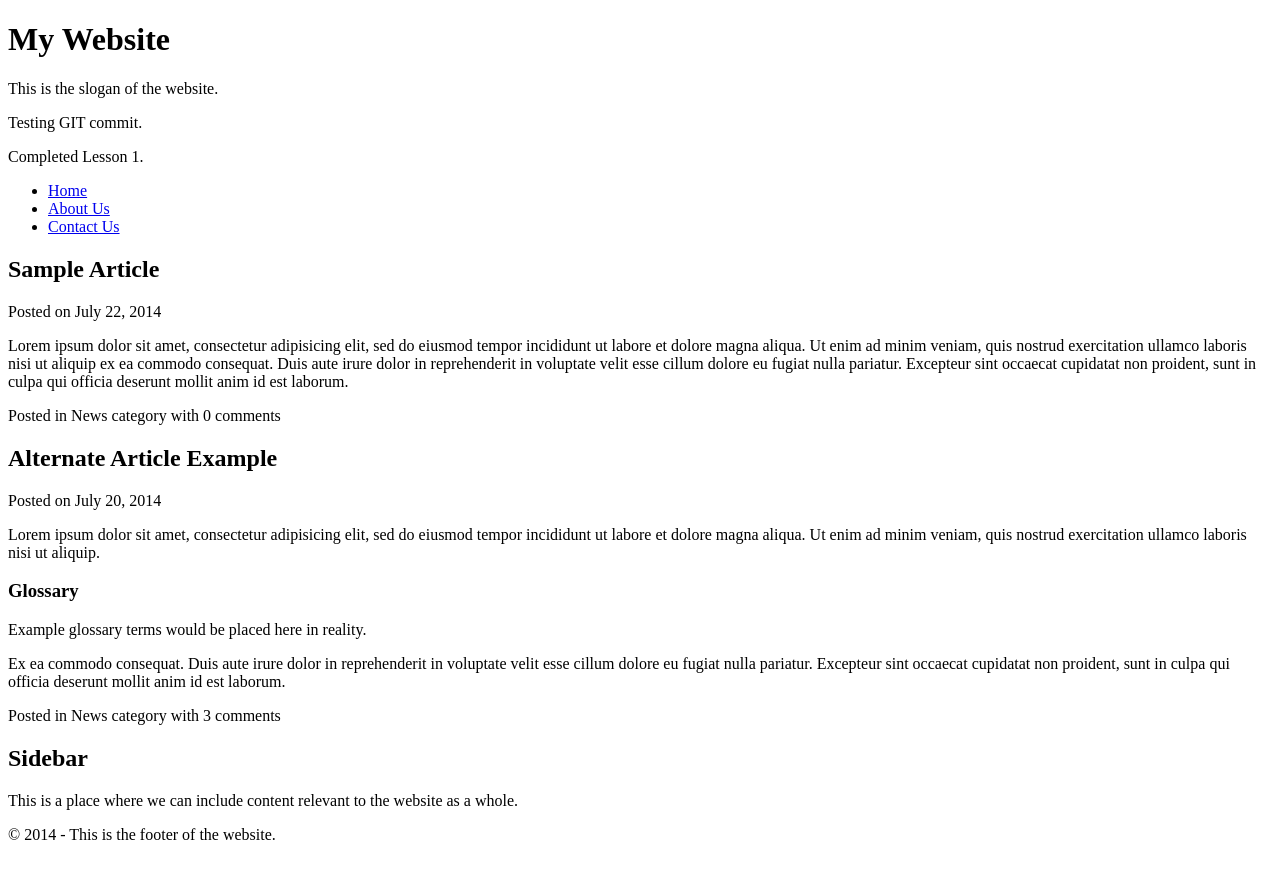
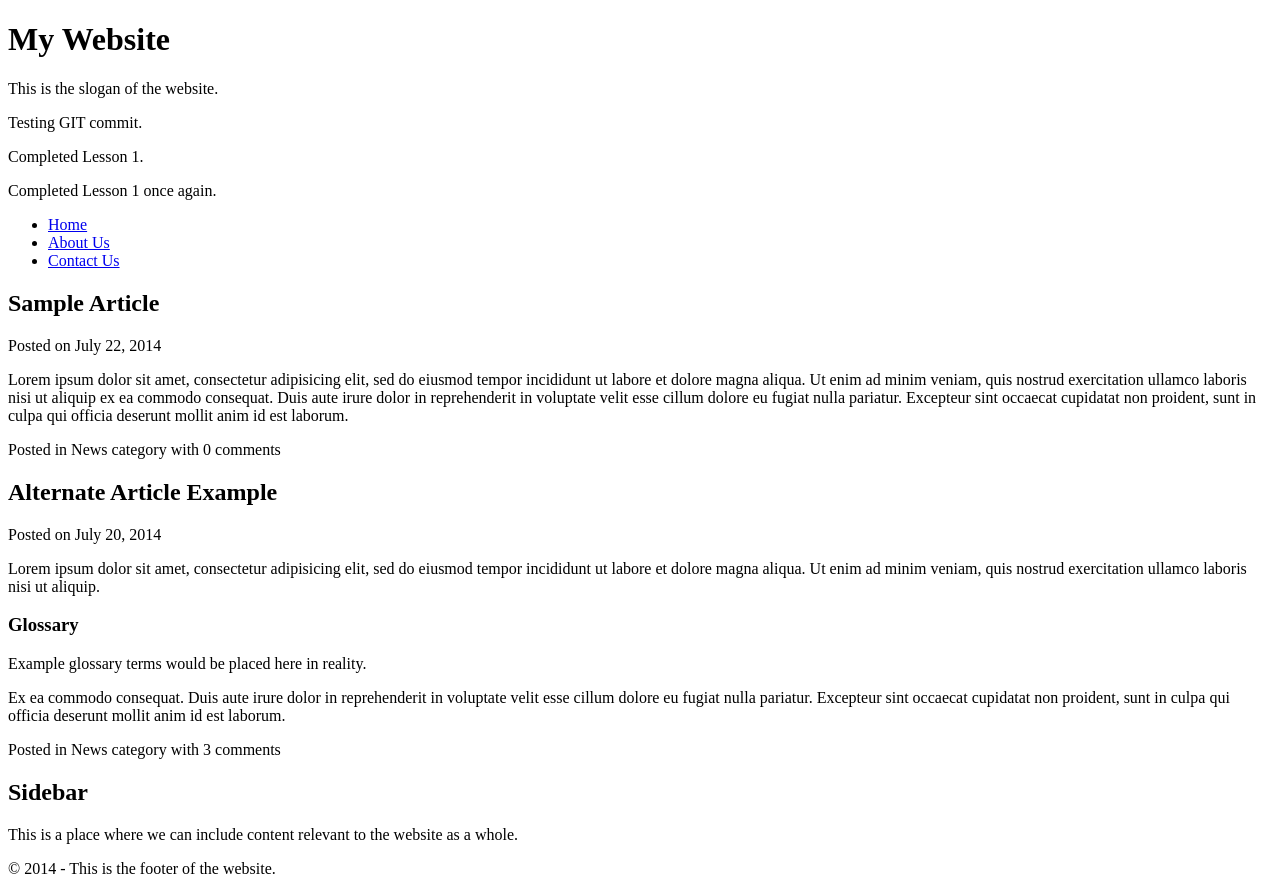
Before and after one commit to rahulshah5582/UDEMY-Practice, a plain HTML site: page CSS/index.html in a window 1280 px wide. Before the commit the page ends 860 px from the top, so only its background shows below. Drawn offline with Linux system fonts and the light colour scheme.

Commit message:
Once again completed lesson 1

```diff
--- a/CSS/index.html
+++ b/CSS/index.html
@@ -13,6 +13,7 @@
 			<p>This is the slogan of the website.</p>
 			<p>Testing GIT commit.</p>
 			<p>Completed Lesson 1.</p>
+			<p>Completed Lesson 1 once again.</p>
 
 			<nav>
 				<ul>
```
